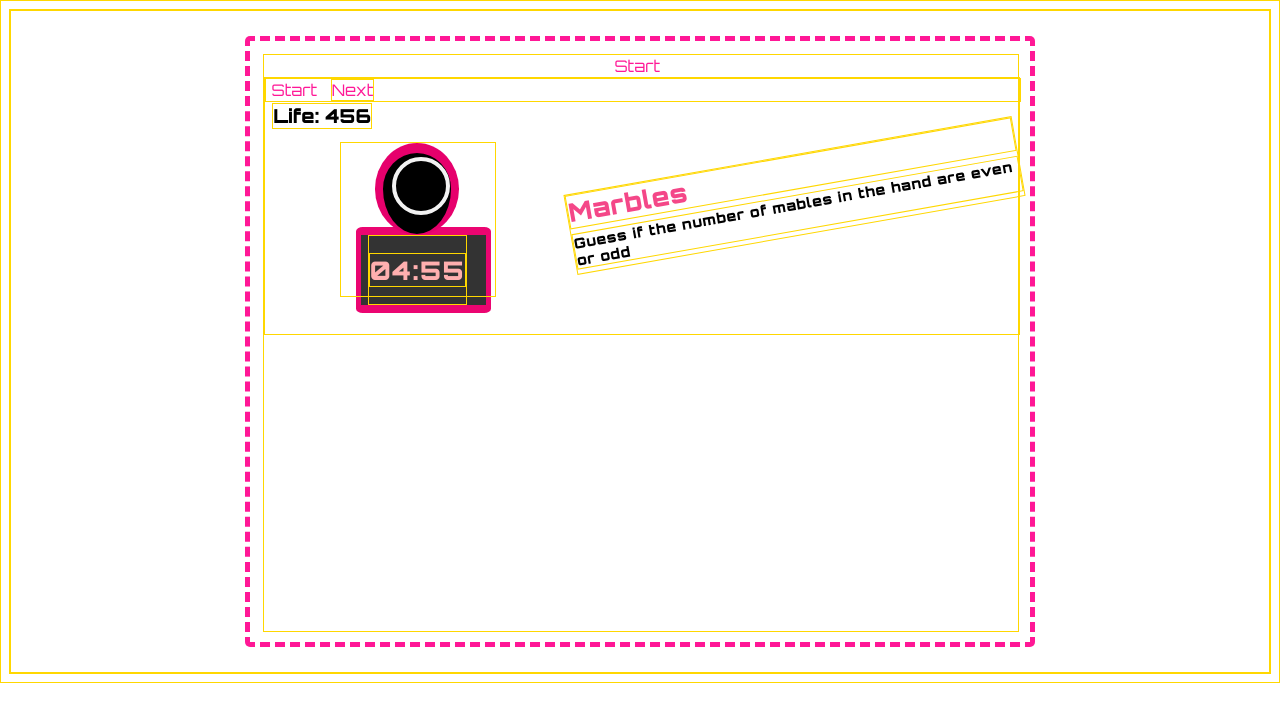
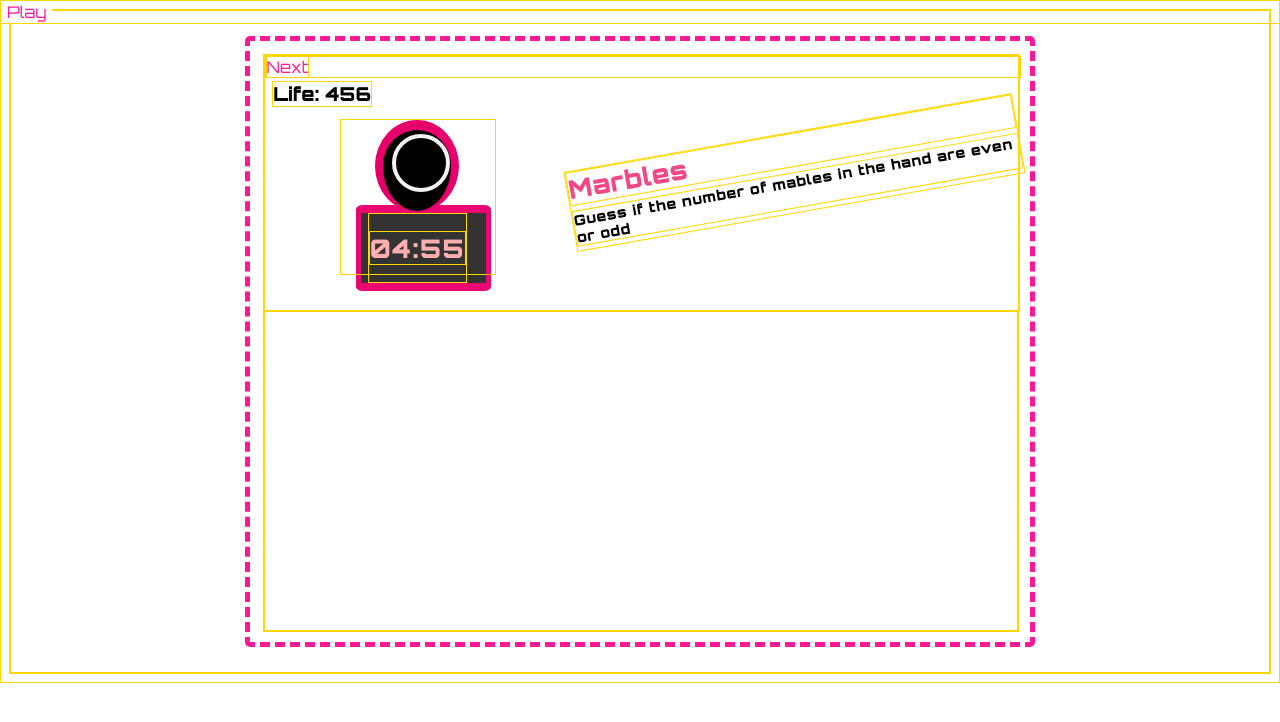
Before and after one commit to anniezoyinlee/GA-Final-SquidGame, a React (Create React App) app: page /game/marbles in a window 1280 px wide. Shown: the top 722 px of the page. Built offline with nearby package versions, Linux system fonts and the light colour scheme.

Commit message:
updated game page

```diff
--- a/src/App.css
+++ b/src/App.css
@@ -69,33 +69,6 @@ a:hover {
   opacity: .6;
 }
 
-/* Game */
-.gameContainer {
-  width: 100%;
-  height: 45vw;
-  display: flex;
-  flex-direction: column;
-  justify-content: flex-start;
-}
-
-.screen {
-  width: 100%;
-  height: 20vw;
-  display: block;
-  position: relative;
-}
-
-.buttons {
-  position: absolute;
-  width: 100%;
-  top: 0;
-  left: 0;
-}
-
-.gameArea {
-  height: 25vw;
-}
-
 /* player */
 .player {
   width: 2vw;
--- a/src/components/Game/Game.css
+++ b/src/components/Game/Game.css
@@ -1,5 +1,28 @@
+/* Game */
+.gameContainer {
+  width: 100%;
+  height: 45vw;
+  display: flex;
+  flex-direction: column;
+  justify-content: flex-start;
+}
+
+.screen {
+  width: 100%;
+  height: 20vw;
+  display: block;
+  position: relative;
+}
+
+.buttons {
+  position: absolute;
+  width: 100%;
+  top: 0;
+  left: 0;
+}
+
 .gameArea {
-  display: none;
+  height: 25vw;
 }
 
 .life {
--- a/src/components/Game/Game.js
+++ b/src/components/Game/Game.js
@@ -1,5 +1,8 @@
 import React, { useState, useMemo } from "react";
 import { Route, Link } from 'react-router-dom'
+import { LifeContext } from "./LifeContext";
+
+// components
 import Caption from './Caption/Caption';
 import Timer from './Timer/Timer';
 import RLGL from './RLGL/RLGL'
@@ -7,8 +10,9 @@ import Dalgona from './Dalgona/Dalgona'
 import ToW from './ToW/ToW'
 import Marbles from './Marbles/Marbles'
 import TGSS from './TGSS/TGSS'
+
+// css
 import './Game.css'
-import { LifeContext } from "./LifeContext";
 
 function Game() {
   // Life count
@@ -35,17 +39,19 @@ function Game() {
   let titleTGSS = "The Glass Stepping Stones"
   let rulesTGSS = "Choose top or bottom glass to cross the bridge"
 
-  const [canStart, setCanStart] = useState(true)
+  const [start, setStart] = useState(false)
+  const [levelDone, setLevelDone] = useState(true)
 
   function handleStart() {
-    setCanStart(!canStart)
+    setStart(!start)
   }
 
-  // if ()
+  function handleLevelDone() {
+    setLevelDone(!levelDone)
+  }
 
   return (
     <div className="gameContainer">
-      {canStart ? <button onClick={()=>handleStart()}>Start</button> : 'this is false'}
       <div className='screen'>
         <Timer min={minute} sec={second} />
         <Route path='/game/rlgl' render={() => <Caption title={titleRLGL} rules={rulesRLGL} /> } />
@@ -53,23 +59,23 @@ function Game() {
         <Route path='/game/tow' render={() => <Caption title={titleToW} rules={rulesToW} />} />
         <Route path='/game/marbles' render={() => <Caption title={titleMarbles} rules={rulesMarbles} />} />
         <Route path='/game/tgss' render={() => <Caption title={titleTGSS} rules={rulesTGSS} />} />
+        {levelDone ?
         <div className='buttons'>
-          <button onClick={()=>handleStart()}>Start</button>
           <Route path='/game/rlgl' render={() => <Link to="/game/dalgona">Next</Link> } />
           <Route path='/game/dalgona' render={() => <Link to="/game/tow">Next</Link> } />
           <Route path='/game/tow' render={() => <Link to="/game/marbles">Next</Link> } />
           <Route path='/game/marbles' render={() => <Link to="/game/tgss">Next</Link> } />
           <Route path='/game/tgss' render={() => <Link to="/">Next</Link> } />
         </div>
+        :
+        null
+        }
+
         <h1 className='life'>Life: {life}</h1>
-        {/* <Route path='/game/rlgl' render={() => <Life life={lifeRLGL} /> } />
-        <Route path='/game/dalgona' render={() => <Life life={lifeDalgona} /> } />
-        <Route path='/game/tow' render={() => <Life life={lifeToW} /> } />
-        <Route path='/game/marbles' render={() => <Life life={lifeMarbles} /> } />
-        <Route path='/game/tgss' render={() => <Life life={lifeTGSS} /> } /> */}
       </div>
 
       <LifeContext.Provider value={lifeValue}>
+        {start ?
           <main className='gameArea'>
             {/* Setting route to each pages */}
             <Route exact path='/game/rlgl' component={RLGL} />
@@ -78,6 +84,14 @@ function Game() {
             <Route exact path='/game/marbles' component={Marbles} />
             <Route exact path='/game/tgss' component={TGSS} />
           </main>
+          :
+          <main className='gameArea'>
+            <div className='buttons'>
+              <button onClick={()=>handleStart()}>Play</button>
+            </div>
+          </main>
+        }
+
       </LifeContext.Provider>
 
     </div>
```
Lines whose indentation alone changed are shown as unchanged.
